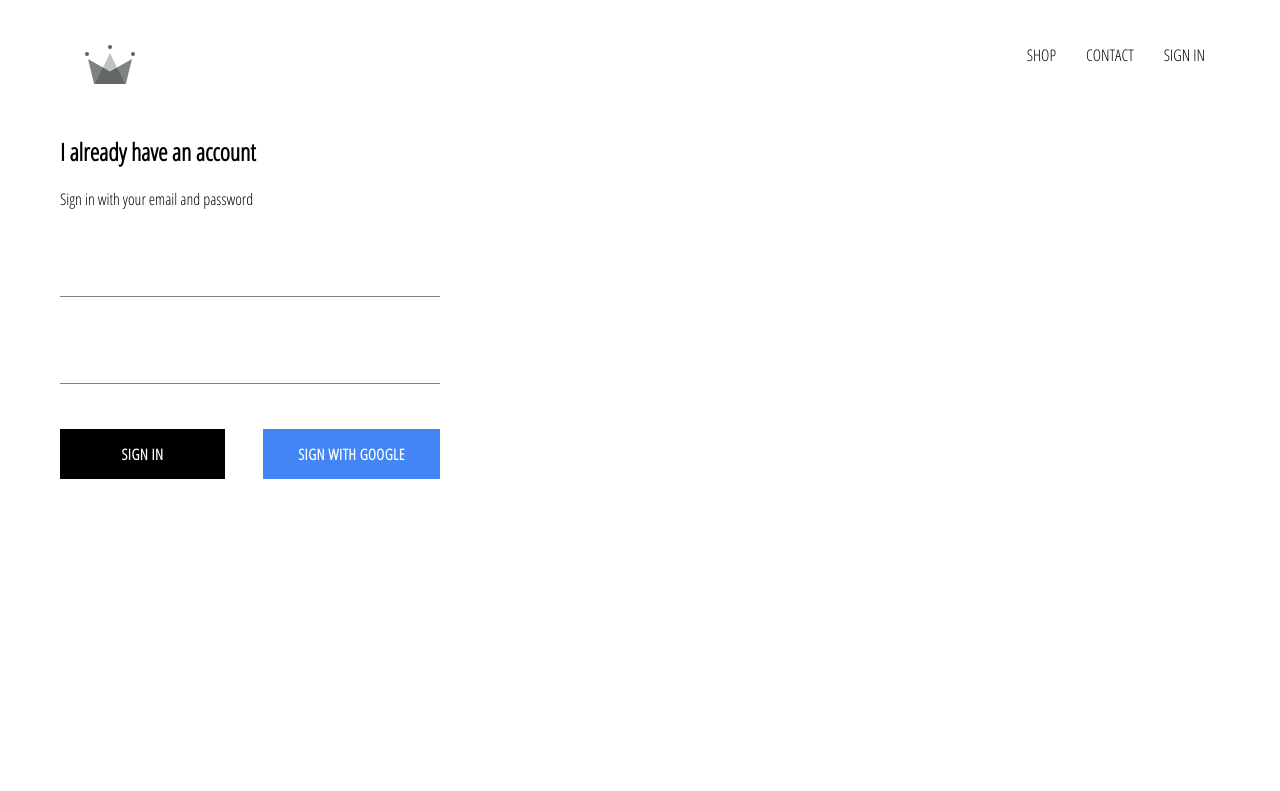
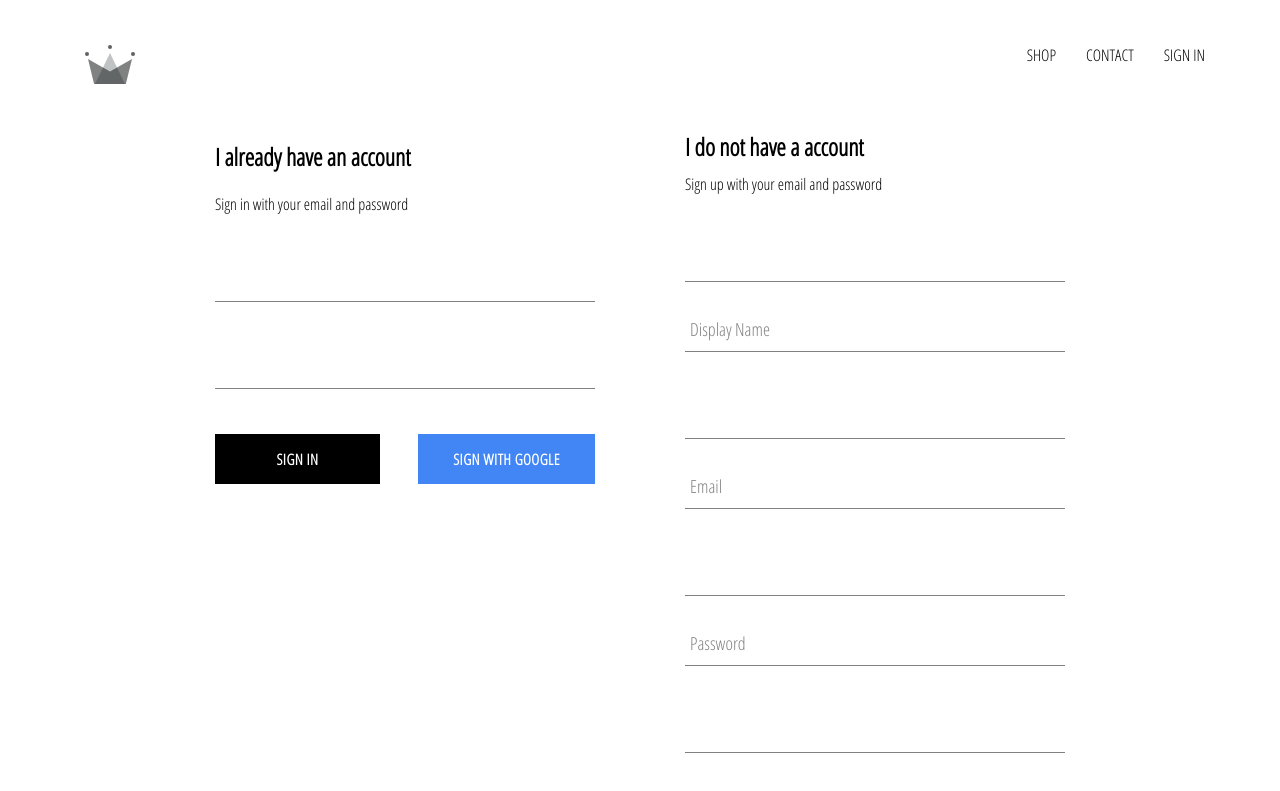
Before and after one commit to bahkali/crwn-clothing, a React (Create React App) app: page /signin in a window 1280 px wide. Shown: the top 791 px of the page. Built offline with nearby package versions, Linux system fonts and the light colour scheme; no server answers.

Commit message:
implemented firebase utils, included ability to store authenticated user into our firestore database

```diff
--- a/src/App.js
+++ b/src/App.js
@@ -6,7 +6,7 @@
 import Header from "./components/header/header.component";
 
 import SignInAndSignUpPage from "./pages/sign-in-and-sign-up/sign-in-and-sign-up.component";
-import { auth } from "./firebase/firebase.utils";
+import { auth, createUserProfileDocument } from "./firebase/firebase.utils";
 import "./App.css";
 
 class App extends Component {
@@ -18,9 +18,22 @@
   }
   unsubscribeFromAuth = null;
   componentDidMount() {
-    this.unsubscribeFromAuth = auth.onAuthStateChanged((user) => {
-      this.setState({ currentUser: user });
-      console.log(user);
+    this.unsubscribeFromAuth = auth.onAuthStateChanged(async (userAuth) => {
+      if (userAuth) {
+        const userRef = await createUserProfileDocument(userAuth);
+
+        userRef.onSnapshot((snapShot) => {
+          console.log(snapShot);
+          this.setState({
+            currentUser: {
+              id: snapShot.id,
+              ...snapShot.data(),
+            },
+          });
+        });
+      } else {
+        this.setState({ currentUser: userAuth });
+      }
     });
   }
 
--- /dev/null
+++ b/src/components/sign-up/sign-up.component.jsx
@@ -0,0 +1,94 @@
+import React from "react";
+import FormInput from "../form-input/form-input.component";
+import CustomButton from "../custom-button/custom-buttom.component";
+
+import { auth, createUserProfileDocument } from "../../firebase/firebase.utils";
+import "./sign-up.styles.scss";
+
+class SignUp extends React.Component {
+  constructor() {
+    super();
+    this.state = {
+      displayName: "",
+      email: "",
+      password: "",
+      confirmPassword: "",
+    };
+  }
+
+  handleSubmit = async (event) => {
+    event.preventDefault();
+    const { displayName, email, password, confirmPassword } = this.state;
+    if (password !== confirmPassword) {
+      alert("password don't match");
+      return;
+    }
+    try {
+      const { user } = await auth.createUserWithEmailAndPassword(
+        email,
+        password
+      );
+      await createUserProfileDocument(user, { displayName });
+      this.setState({
+        displayName: "",
+        email: "",
+        password: "",
+        confirmPassword: "",
+      });
+    } catch (error) {
+      console.log(error);
+    }
+  };
+
+  handleChange = (event) => {
+    const { name, value } = event.target;
+    this.setState({ [name]: value });
+  };
+
+  render() {
+    const { displayName, email, password, confirmPassword } = this.state;
+    return (
+      <div className="sign-up">
+        <h2 className="title"> I do not have a account</h2>
+        <span>Sign up with your email and password</span>
+        <form className="sign-up-form" onSubmit={this.handleSubmit}>
+          <FormInput
+            type="text"
+            name="displayName"
+            value={displayName}
+            onChange={this.handleChange}
+            label="Display Name"
+            required
+          />
+          <FormInput
+            type="email"
+            name="email"
+            value={email}
+            onChange={this.handleChange}
+            label="Email"
+            required
+          />
+          <FormInput
+            type="password"
+            name="password"
+            value={password}
+            onChange={this.handleChange}
+            label="Password"
+            required
+          />
+          <FormInput
+            type="password"
+            name="confirmPassword"
+            value={confirmPassword}
+            onChange={this.handleChange}
+            label="Confirm Password"
+            required
+          />
+          <CustomButton type="submit">SIGN UP</CustomButton>
+        </form>
+      </div>
+    );
+  }
+}
+
+export default SignUp;
--- /dev/null
+++ b/src/components/sign-up/sign-up.styles.scss
@@ -0,0 +1,9 @@
+.sign-up {
+  display: flex;
+  flex-direction: column;
+  width: 380px;
+
+  .title {
+    margin: 10px 0;
+  }
+}
--- a/src/firebase/firebase.utils.js
+++ b/src/firebase/firebase.utils.js
@@ -13,6 +13,29 @@
   measurementId: "G-YMPFCHXHP0",
 };
 
+export const createUserProfileDocument = async (userAuth, additionalData) => {
+  if (!userAuth) return;
+
+  const userRef = firestore.doc(`users/${userAuth.uid}`);
+  const snapShot = await userRef.get();
+
+  if (!snapShot.exists) {
+    const { displayName, email } = userAuth;
+    const createdAt = new Date();
+    try {
+      await userRef.set({
+        displayName,
+        email,
+        createdAt,
+        ...additionalData,
+      });
+    } catch (error) {
+      console.log("error creating user", error.message);
+    }
+  }
+  return userRef;
+};
+
 firebase.initializeApp(firebaseConfig);
 
 export const auth = firebase.auth();
--- a/src/pages/sign-in-and-sign-up/sign-in-and-sign-up.component.jsx
+++ b/src/pages/sign-in-and-sign-up/sign-in-and-sign-up.component.jsx
@@ -1,10 +1,13 @@
 import React from "react";
 import SignIn from "../../components/sign-in/sign-in.component";
+import SignUp from "../../components/sign-up/sign-up.component";
+
 import "./sign-in-and-sign-up.styles.scss";
 
 const SignInAndSignUpPage = () => (
   <div className="sign-in-and-sign-up">
     <SignIn />
+    <SignUp />
   </div>
 );
 
--- a/src/pages/sign-in-and-sign-up/sign-in-and-sign-up.styles.scss
+++ b/src/pages/sign-in-and-sign-up/sign-in-and-sign-up.styles.scss
@@ -0,0 +1,6 @@
+.sign-in-and-sign-up {
+  width: 850px;
+  display: flex;
+  justify-content: space-between;
+  margin: 30px auto;
+}
```
